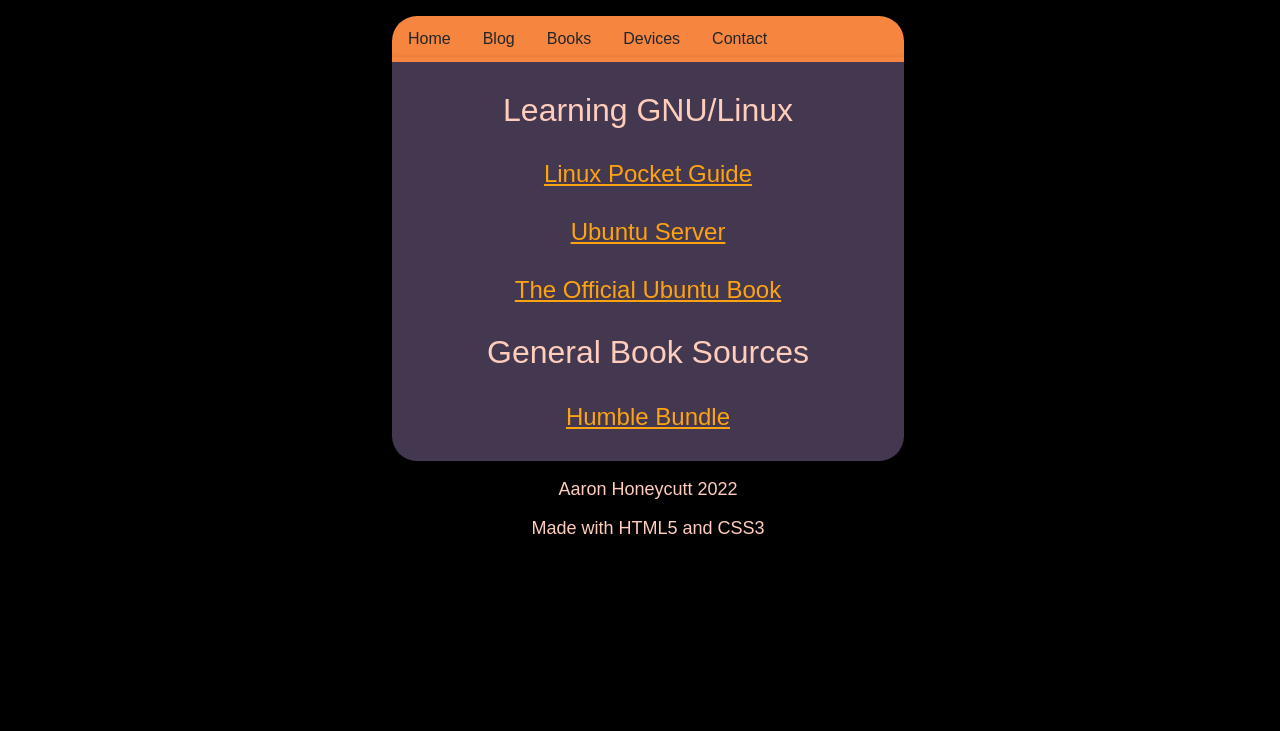
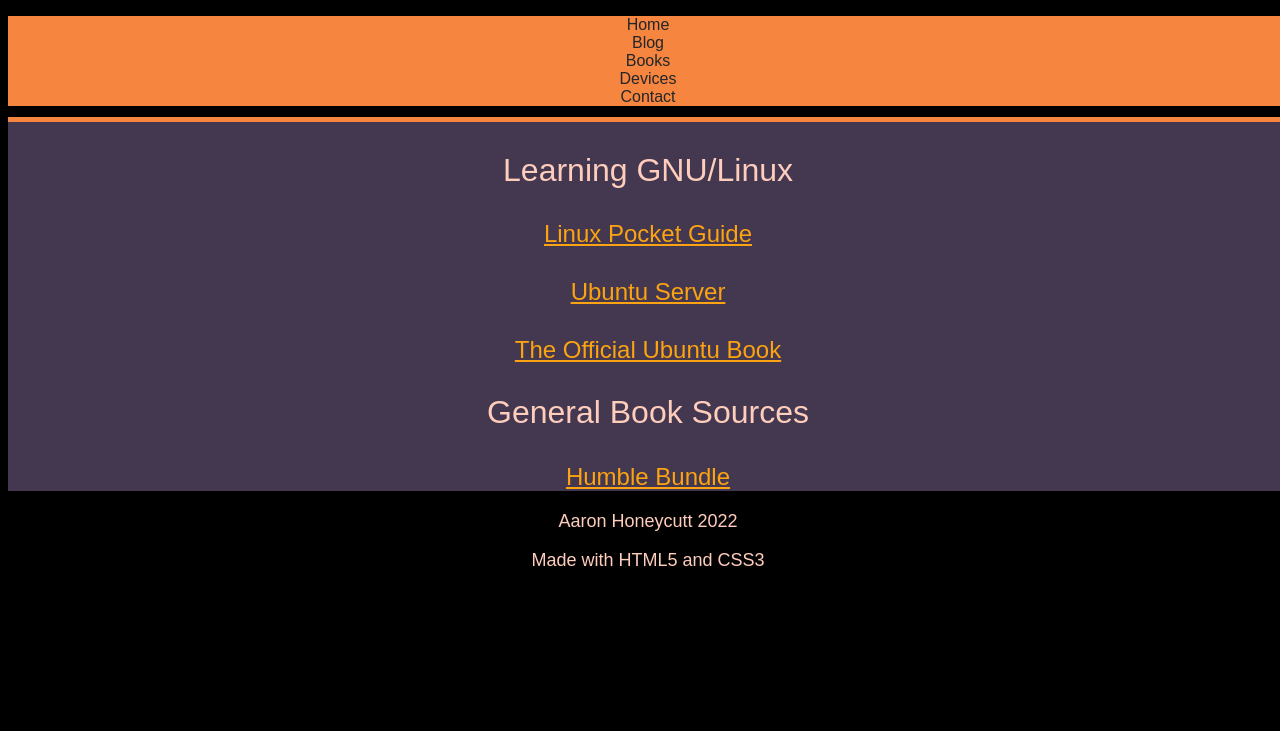
Before and after one commit to ahoneybun/website, a PHP site: page /books.html in a window 1280 px wide. Shown: the top 731 px of the page. Run offline with PHP 8.4, Linux system fonts and the light colour scheme.

Commit message:
clean up the code

```diff
--- a/style.css
+++ b/style.css
@@ -32,27 +32,8 @@
 
 .navbar ul {
   list-style-type: none;
-  border-top-right-radius: 25px;
-  border-top-left-radius: 25px;
-  margin-left: auto;
-  margin-right: auto;
-  margin-bottom: 0;
   padding: 0;
-  width: 40%;
-  overflow: hidden;
   background-color: #F5853F;
-  box-shadow: 0 5px 10px black;
-  z-index: 1000;
-}
-
-.navbar li {
-  float: left;
-  text-align: center;
-}
-
-.centered {
-  margin-left: auto;
-  margin-right: auto;
 }
 
 .navbar li a {
@@ -60,7 +41,6 @@
   font-family: Fira sans, sans-serif;
   font-weight: 300;
   text-align: center;
-  padding: 14px 16px;
   text-decoration: none;
   color: #232629;
 }
@@ -92,18 +72,8 @@
 
 .content {
   padding-top: 20px;
-  margin-bottom: 15px;
-  border-bottom-left-radius: 25px;
-  border-bottom-right-radius: 25px;
   background-color: #443850;
-  min-width: 300px;
-  width: 40%;
-  height: auto;
-  margin-left: auto;
-  margin-right: auto;
-  padding-bottom: 10px;
   float: center;
-  z-index: 0;
   box-shadow: 0 -5px 0 #F5853F, 0 2px 10px black;
 }
 
```
